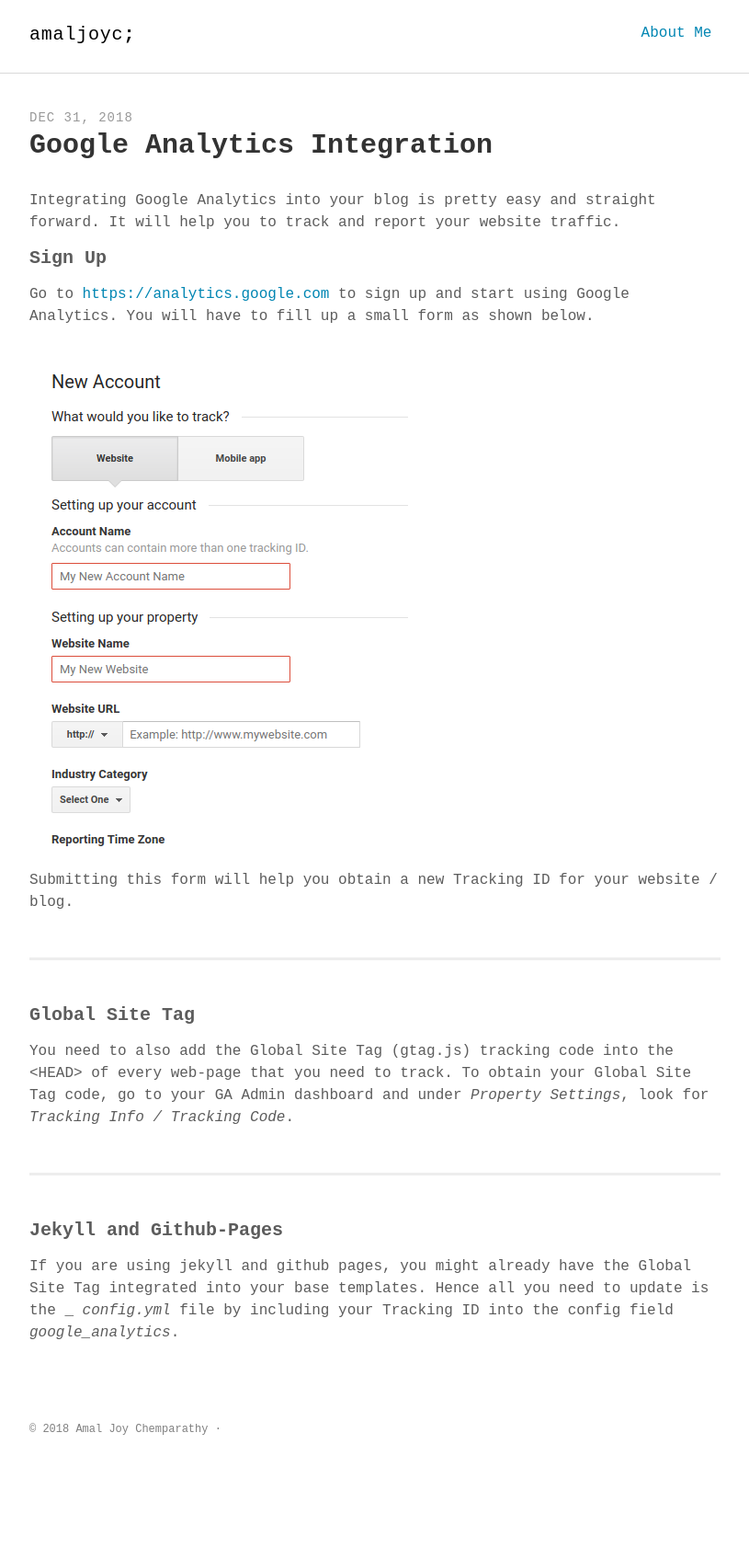
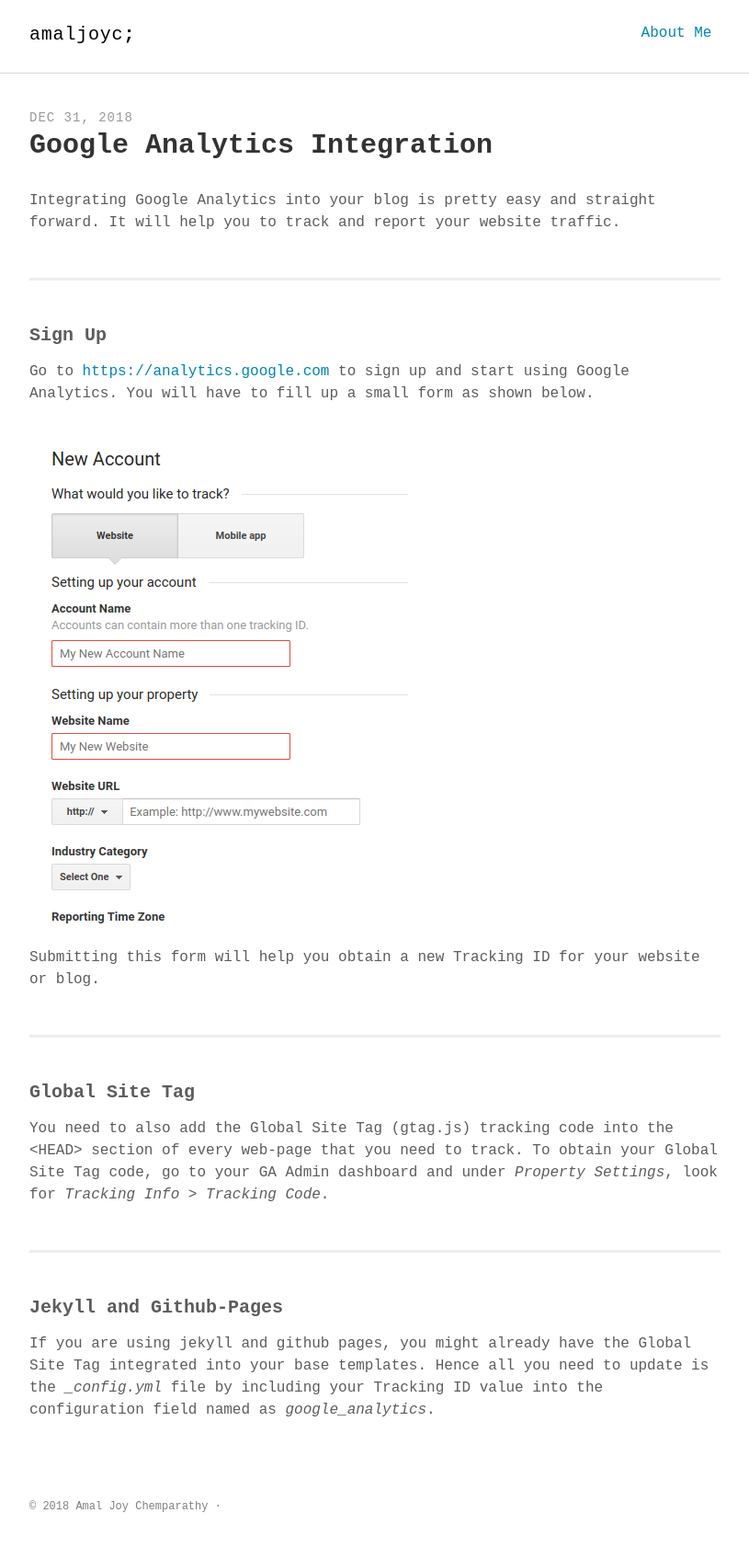
Before and after one commit to amaljoyc/amaljoyc.com, a Jekyll site: the page built from _posts/2018-12-31-enabling-google-analytics.md, in a window 1280 px wide. Shown: the whole page at 92% size, without its empty margins (232-1047 px from the left). Built offline with Jekyll 4.4.1, drawn with Linux system fonts in a browser that asks for light colours; some web fonts are replaced; before the commit the page ends 1611 px from its top, so only the background shows below that.

Commit message:
adjust GA post

```diff
--- a/_posts/2018-12-31-enabling-google-analytics.md
+++ b/_posts/2018-12-31-enabling-google-analytics.md
@@ -8,22 +8,24 @@ keywords: "blog, google-analytics, github-pages"
 
 Integrating Google Analytics into your blog is pretty easy and straight forward. It will help you to track and report your website traffic.
 
+<div class="divider"></div>
+
 #### Sign Up
 
 Go to [https://analytics.google.com](https://analytics.google.com) to sign up and start using Google Analytics. You will have to fill up a small form as shown below.
 
 ![GA Sign Up]({{site.url}}/assets/images/ga-signup.png)
 
-Submitting this form will help you obtain a new Tracking ID for your website / blog.
+Submitting this form will help you obtain a new Tracking ID for your website or blog.
 
 <div class="divider"></div>
 
 #### Global Site Tag
 
-You need to also add the Global Site Tag (gtag.js) tracking code into the <HEAD> of every web-page that you need to track. To obtain your Global Site Tag code, go to your GA Admin dashboard and under _Property Settings_, look for _Tracking Info / Tracking Code_.
+You need to also add the Global Site Tag (gtag.js) tracking code into the <HEAD> section of every web-page that you need to track. To obtain your Global Site Tag code, go to your GA Admin dashboard and under _Property Settings_, look for _Tracking Info > Tracking Code_.
 
 <div class="divider"></div>
 
 #### Jekyll and Github-Pages
 
-If you are using jekyll and github pages, you might already have the Global Site Tag integrated into your base templates. Hence all you need to update is the _ _config.yml_ file by including your Tracking ID into the config field *google_analytics*.
+If you are using jekyll and github pages, you might already have the Global Site Tag integrated into your base templates. Hence all you need to update is the *_config.yml* file by including your Tracking ID value into the configuration field named as *google_analytics*.
```
